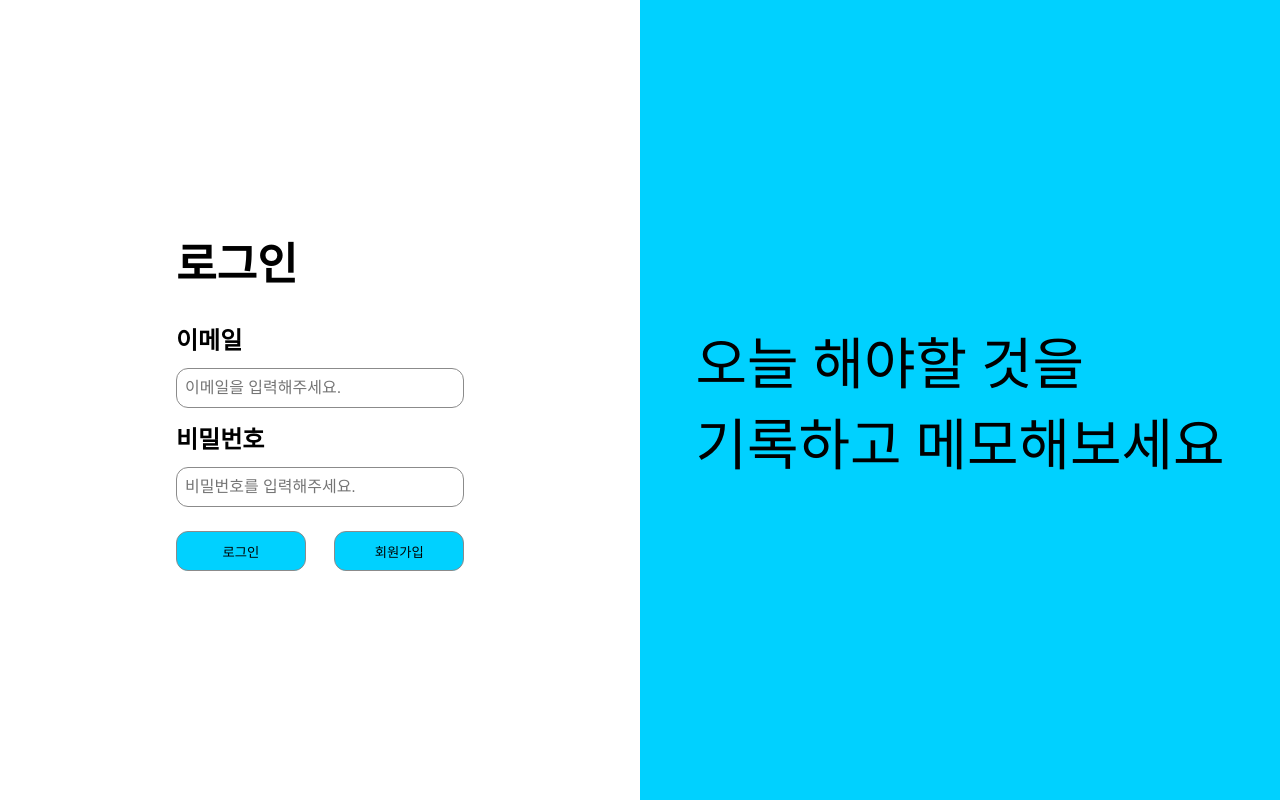
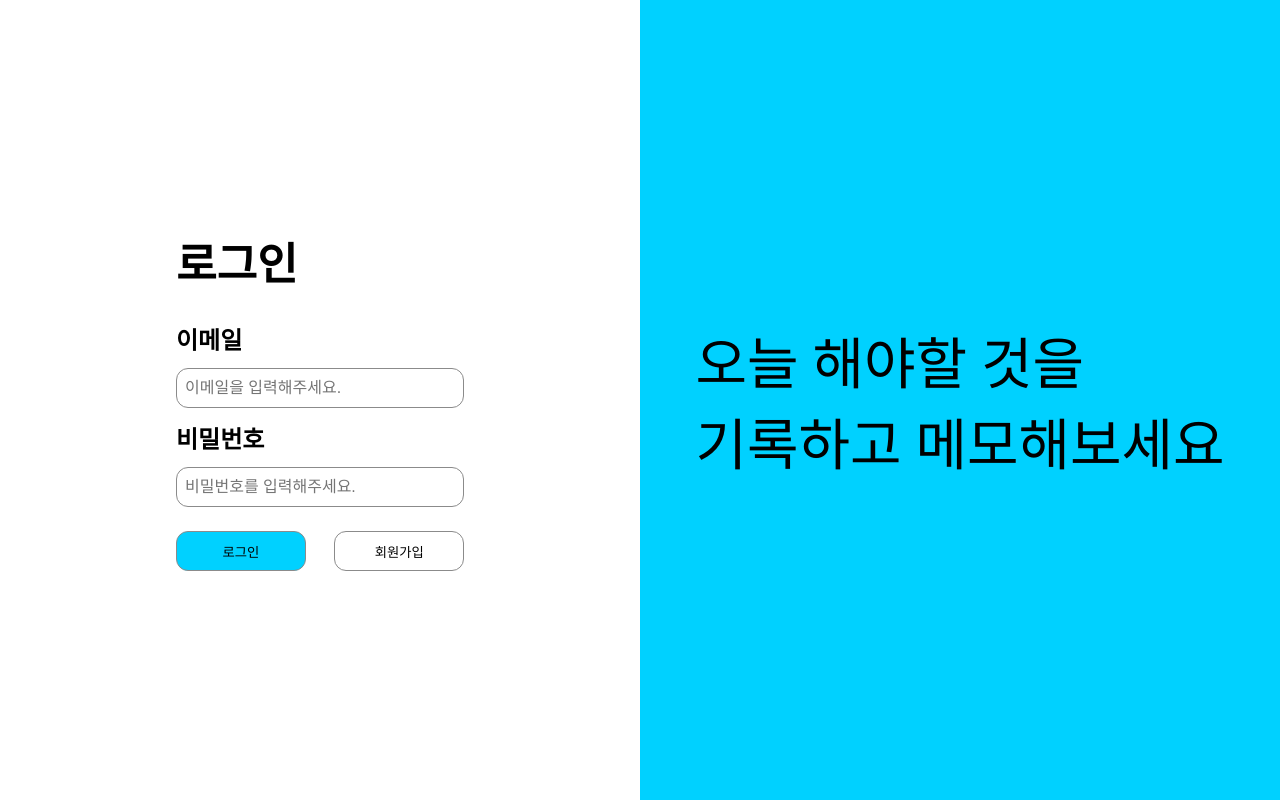
Before and after one commit to F1N2/todo2022-frontend, a Next.js app: page / in a window 1280 px wide. Built offline with nearby package versions, Linux system fonts and the light colour scheme; a web font is replaced by a local one.

Commit message:
edit: light mode button color

```diff
--- a/styles/Login.module.css
+++ b/styles/Login.module.css
@@ -51,7 +51,7 @@
 .button {
     width: 45%;
     box-sizing: border-box;
-    background: #00D1FF;
+    background: #ffffff;
     border: 1px solid #8B8B8B;
     border-radius: 12px;
     height: 40px;
```
